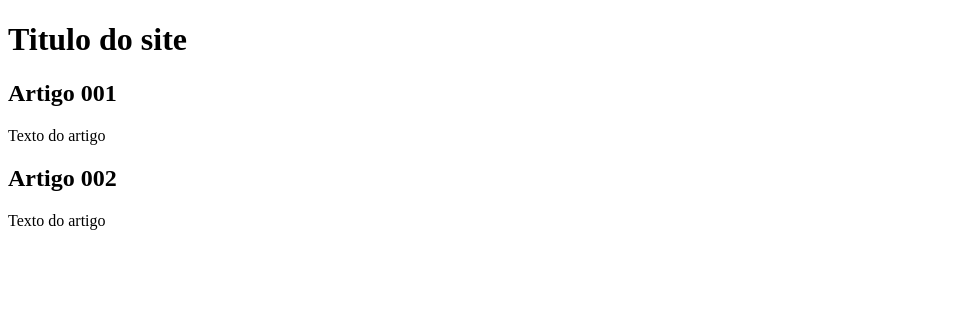
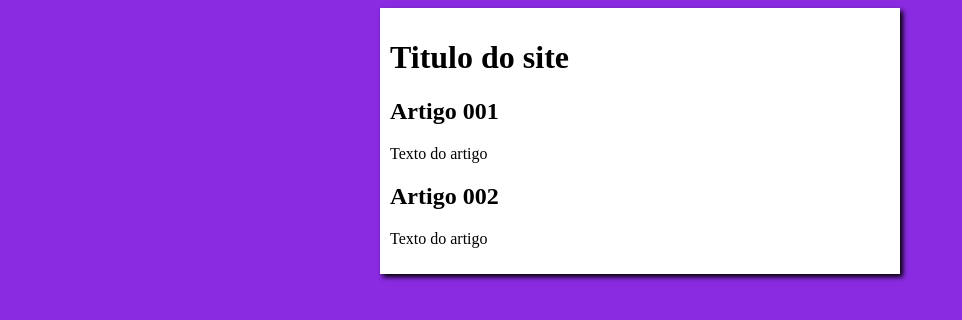
Before and after one commit to Antonio-Lopes-Campos/projeto.site, a plain HTML site: page index.html in a window 1280 px wide. Shown: the whole page, without its empty margins (0-962 px from the left). Drawn offline with Linux system fonts and the light colour scheme.

Commit message:
iniciei o designer

```diff
--- /dev/null
+++ b/estilos/style.css
@@ -0,0 +1,16 @@
+{
+    font-family:Arial, Helvetica, sans-serif;
+    font-size: 16px;
+}
+
+body {
+    background-color: blueviolet;
+}
+
+main {
+    background-color: white;
+    width: 500px;
+    margin: auto;
+    padding: 10px;
+    box-shadow: 3px 3px 5px black;
+}
--- a/index.html
+++ b/index.html
@@ -5,6 +5,7 @@
     <meta http-equiv="X-UA-Compatible" content="IE=edge">
     <meta name="viewport" content="width=device-width, initial-scale=1.0">
     <title>Titulo do site</title>
+    <link rel="stylesheet" href="estilos/style.css">
 </head>
 <body>
     <main>
```
